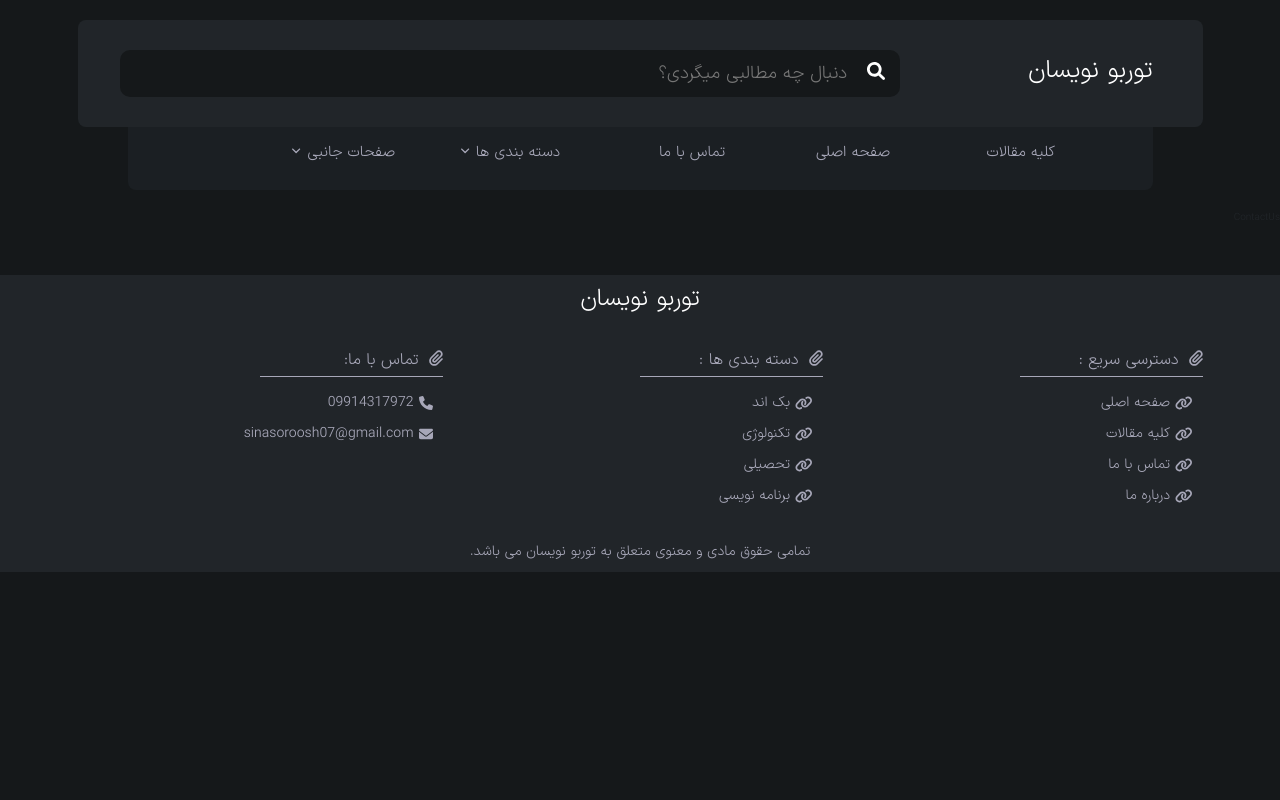
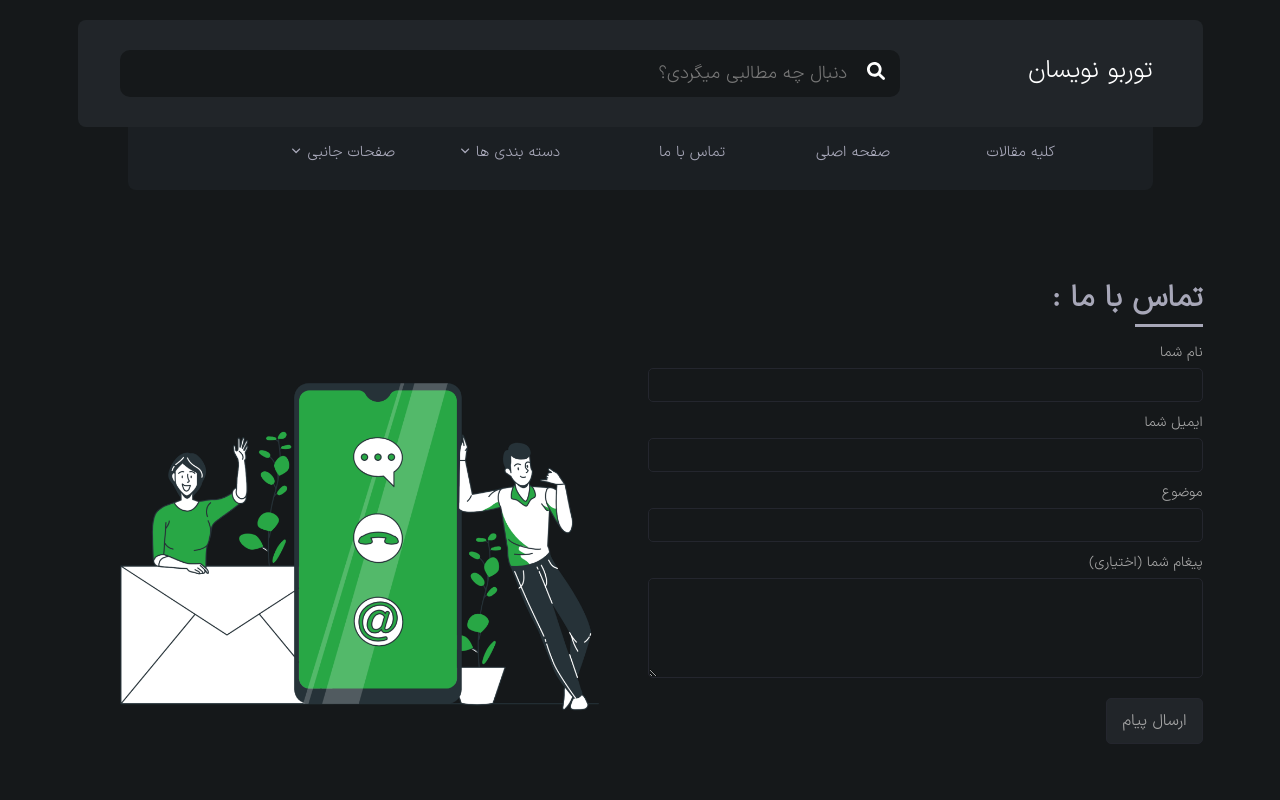
Before and after one commit to Sina-Soroosh/turbo-writers, a React (Vite) app: page /contact-us in a window 1280 px wide. Shown: the top 800 px of the page. Built offline with nearby package versions, Linux system fonts and the light colour scheme; a web font is replaced by a local one.

Commit message:
Coding ContactUs page

```diff
--- a/package.json
+++ b/package.json
@@ -20,7 +20,9 @@
     "react-dom": "^18.2.0",
     "react-redux": "^8.1.3",
     "react-router-dom": "^6.19.0",
-    "redux": "^4.2.1"
+    "redux": "^4.2.1",
+    "sweetalert2": "^11.10.1",
+    "sweetalert2-react-content": "^5.0.7"
   },
   "devDependencies": {
     "@types/react": "^18.2.15",
--- a/src/pages/ContactUs/ContactUs.css
+++ b/src/pages/ContactUs/ContactUs.css
@@ -0,0 +1,71 @@
+.contact-us {
+    margin: 40px 0;
+}
+
+.contact-us .container .row {
+    align-items: center;
+}
+
+.contact-us .title-contact-us h3 {
+    font-size: 30px;
+    color: #a7a7b8;
+    font-weight: 700;
+    display: inline-block;
+    position: relative;
+    padding: 10px 0;
+}
+
+.contact-us .title-contact-us h3::after {
+    content: "";
+    position: absolute;
+    width: 45%;
+    height: 3px;
+    background-color: #a7a7b8;
+    bottom: 0;
+    right: 0;
+}
+
+.contact-us .form-contact-us .input-box {
+    margin: 10px 0;
+}
+
+.contact-us .form-contact-us .input-box input,
+.contact-us .form-contact-us .input-box textarea {
+    width: 100%;
+    height: 34px;
+    border: 1px solid #24262e;
+    color: #a7a7a7;
+    border-radius: 5px;
+    padding-right: 5px;
+    font-size: 16px;
+    margin-top: 5px;
+    background: transparent;
+}
+
+.contact-us .form-contact-us .input-box textarea {
+    min-height: 100px;
+}
+
+.contact-us .form-contact-us .input-box label {
+    color: #a7a7a7;
+    font-size: 14px;
+}
+
+.contact-us .form-contact-us .input-box.email-input input {
+    direction: ltr;
+}
+
+.contact-us .form-contact-us .submit-btn {
+    border: 1px solid #24262e;
+    color: #a7a7a7;
+    background-color: var(--color-main);
+    outline: none;
+    border-radius: 5px;
+    padding: 10px 15px;
+    font-size: 16px;
+    margin-top: 5px;
+}
+
+.contact-us .image-contact-us img {
+    width: 100%;
+}
--- a/src/pages/ContactUs/ContactUs.jsx
+++ b/src/pages/ContactUs/ContactUs.jsx
@@ -1,8 +1,97 @@
-import React from "react";
+import React, { useRef } from "react";
 import "./ContactUs.css";
+import Swal from "sweetalert2";
+import withReactContent from "sweetalert2-react-content";
+import { useNavigate } from "react-router-dom";
 
 function ContactUs() {
-  return <div>ContactUs</div>;
+  const nameRef = useRef();
+  const emailRef = useRef();
+  const titleRef = useRef();
+  const sweetAlert = withReactContent(Swal);
+  const navigate = useNavigate();
+
+  const showAlertError = (msg, element) => {
+    sweetAlert
+      .fire({
+        title: msg,
+        icon: "error",
+        confirmButtonText: "متوجه شدم",
+        color: "#a7a7b8",
+        background: "#212529",
+        confirmButtonColor: "#28a745",
+      })
+      .then(() => {
+        element.focus();
+      });
+  };
+
+  const submitFormHandler = (e) => {
+    e.preventDefault();
+    const emailRegex = /^[\w-\.]+@([\w-]+\.)+[\w-]{2,4}$/;
+
+    if (nameRef.current.value.length < 3) {
+      showAlertError("نام حداقل باید 3 کارکتر باشد!!", nameRef.current);
+    } else if (!emailRegex.test(emailRef.current.value)) {
+      showAlertError("لطفا یک ایمیل معتبر وارد نمایید", emailRef.current);
+    } else if (!titleRef.current.value) {
+      showAlertError("لطفا موضوع را وارد نمایید", titleRef.current);
+    } else {
+      sweetAlert
+        .fire({
+          title: "پیغام شما با موفقیت ارسال شد",
+          icon: "success",
+          text: "درصورت نیاز به شما ایمیل ارسال میشود",
+          confirmButtonText: "متوجه شدم",
+          color: "#a7a7b8",
+          background: "#212529",
+          confirmButtonColor: "#28a745",
+        })
+        .then(() => {
+          navigate("/");
+        });
+    }
+  };
+
+  return (
+    <div className="contact-us">
+      <div className="container">
+        <div className="row">
+          <div className="col-md-6">
+            <div className="content-contact-us">
+              <div className="title-contact-us">
+                <h3>تماس با ما :</h3>
+              </div>
+              <form className="form-contact-us" onSubmit={submitFormHandler}>
+                <div className="input-box">
+                  <label htmlFor="name">نام شما</label>
+                  <input type="text" name="name" ref={nameRef} />
+                </div>
+                <div className="input-box email-input">
+                  <label htmlFor="email">ایمیل شما</label>
+                  <input type="email" name="email" ref={emailRef} />
+                </div>
+                <div className="input-box">
+                  <label htmlFor="title">موضوع</label>
+                  <input type="text" name="title" ref={titleRef} />
+                </div>
+                <div className="input-box">
+                  <label htmlFor="message">پیغام شما (اختیاری)</label>
+                  <textarea name="message"></textarea>
+                </div>
+                <button className="submit-btn">ارسال پیام</button>
+              </form>
+            </div>
+          </div>
+          <div className="col-md-6">
+            <div className="image-contact-us">
+              <img src="/public/image/Contact-us-bro-1024x1024.png" alt="" />
+            </div>
+          </div>
+        </div>
+      </div>
+    </div>
+  );
 }
 
 export default ContactUs;
--- a/src/redux/store/randomArticles.js
+++ b/src/redux/store/randomArticles.js
@@ -6,7 +6,9 @@ const slice = createSlice({
   initialState: [],
   reducers: {
     getRandomArticles: () => {
-      return data.articles.sort(() => Math.random() - 0.25);
+      return [...data.articles].sort(
+        () => Math.random() - Math.random() + Math.random()
+      );
     },
   },
 });
```
Also changed, not shown: public/image/Contact-us-bro-1024x1024.png (added), 1 other file (tests, documents, lock files or other folders).
